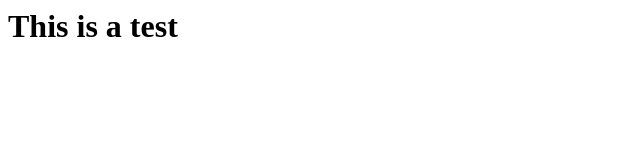
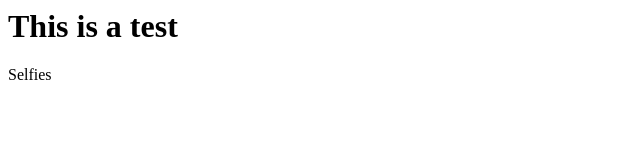
Before and after one commit to brandonhoeppner/bvhoeppner, a plain HTML site: page index.html in a window 1280 px wide. Shown: the full height of the page, 0-640 px from the left. Drawn offline with Linux system fonts and the light colour scheme.

Commit message:
Update index.html

```diff
--- a/index.html
+++ b/index.html
@@ -5,5 +5,7 @@
 
 	<body>
 		<h1> This is a test </h1>
+		Selfies
+
 	</body>
 </html>
```
